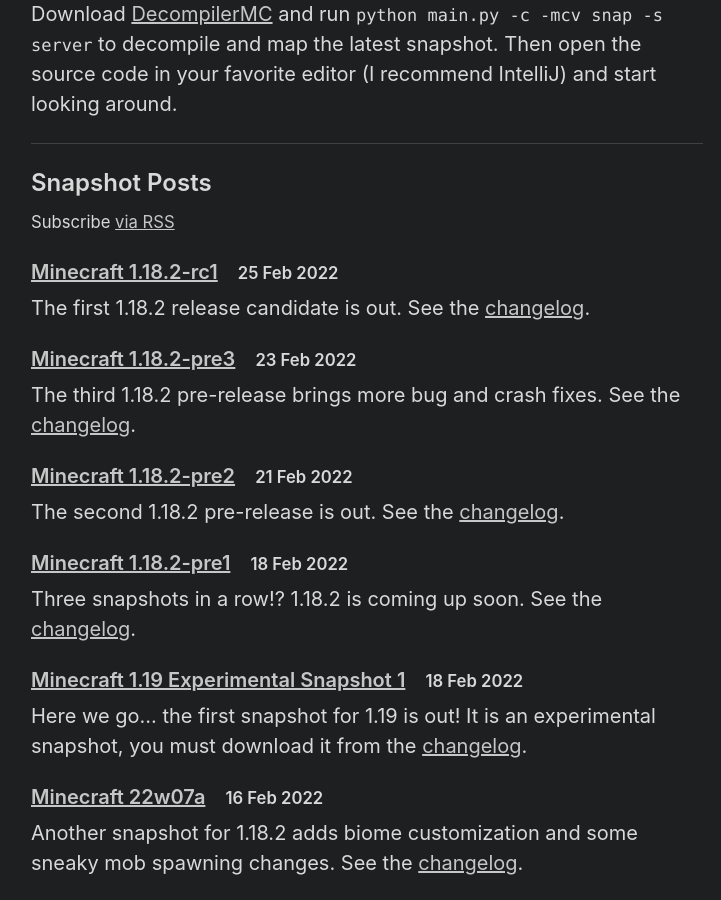
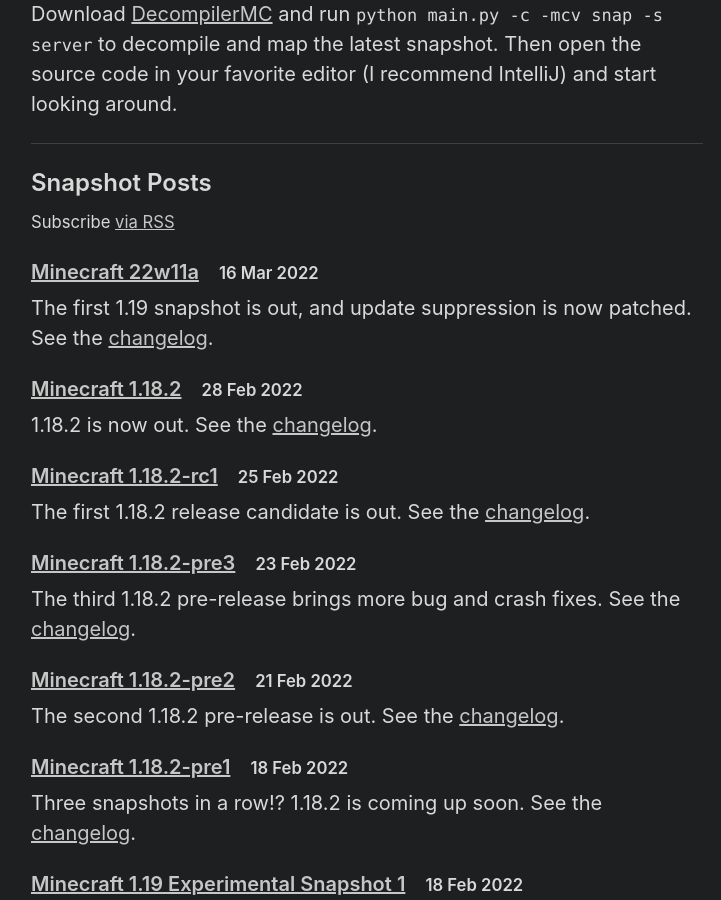
Before and after one commit to Tisawesomeness/tisawesomeness.github.io, a Jekyll site: the page built from snapshots.html, in a window 1280 px wide and 900 px high, scrolled down 542 px. Shown: the whole window, without its empty margins (273-994 px from the left). Built offline with Jekyll 4.4.1, drawn with Linux system fonts in a browser that asks for light colours; some of the changed lines change nothing that is shown; some of the changed text lies outside the part shown.

Commit message:
Add 22w11a

````diff
--- a/snapshots/_posts/2022-02-28-1-18-2.md
+++ b/snapshots/_posts/2022-02-28-1-18-2.md
@@ -1,7 +1,7 @@
 ---
 layout: post
 title: "Minecraft 1.18.2"
-date: 2021-02-28 10:17:23 -0500
+date: 2022-02-28 10:17:23 -0500
 ---
 
 1.18.2 is now out. See the [changelog](https://www.minecraft.net/en-us/article/minecraft-java-edition-1-18-2).
--- /dev/null
+++ b/snapshots/_posts/2022-03-16-22w11a.md
@@ -0,0 +1,144 @@
+---
+layout: post
+title: "Minecraft 22w11a"
+date: 2022-03-16 22:52:06 -0500
+---
+
+The first 1.19 snapshot is out, and update suppression is now patched. See the [changelog](https://www.minecraft.net/en-us/article/minecraft-snapshot-22w11a).
+
+# New Blocks
+
+Mangrove wood, logs, stripped wood/logs, planks, and everything that can be crafted with mangrove planks all have the same properties as other wood types.
+
+| Block                | Hardness | Blast Resistance | Tool    |
+| -------------------- | -------- | ---------------- | ------- |
+| Mangrove Roots       | 0.7      | 0.7              | Axe     |
+| Muddy Mangrove Roots | 0.7      | 0.7              | Shovel  |
+| Mangrove Propagule   | Instant  | Instant          |         |
+| Mud                  | 0.5      | 0.5              | Shovel  |
+| Packed Mud           | 1        | 3                | Pickaxe |
+| Mud Bricks           | 1.5      | 3                | Pickaxe |
+| Mud Brick Stairs     | 1.5      | 3                | Pickaxe |
+| Mud Brick Slab       | 2        | 6                | Pickaxe |
+| Mud Brick Wall       | 1.5      | 3                | Pickaxe |
+| Froglights           | Instant  | Instant          |         |
+| Frogspawn            | Instant  | Instant          |         |
+
+Note that the mud brick slab is double the normal blast resistance.
+
+Endermen can hold mud blocks, but not packed mud. Like soul sand, mud is an opaque block that conducts redstone.
+
+The mangrove propagule is considered both a sapling and a flower according to the `#saplings` and `#flowers` tags. This means that bees will try to pollinate propagules.
+
+Mangrove roots is a self-contained waterloggable block that **conducts redstone signal**.
+
+**Froglights emit light level 15.**
+
+# Mangrove Growth
+
+Mangrove roots have a 1/5 chance to grow when random ticked as long as there is no propagule within a 3x3x3 cube. Roots always grow when bonemealed.
+
+Propagules can be placed only on the `#dirt` tag, farmland, clay, and mud. This is hardcoded and cannot be changed except by changing the `#dirt` tag.
+
+Propagules have a 1/7 chance to grow one stage on random tick. 4 stages are needed for a full tree.
+
+# Frogs
+
+Frogs have 10 health and take **5 less fall damage** than other mobs. The hitbox is 0.5x0.5x0.5.
+
+A frog's variant is determined by the `#spawns_cold_variant_frogs` and `#spawns_warm_variant_frogs` tags. The temperate variant is id `0`, warm is id `1`, and cold is id `2`.
+
+Fluids do not push frogs.
+
+Frogs have a 2x speed multiplier when panicking, 0.75x in the water, and 1.25x when tempted by a slimeball.
+
+## Jumping
+
+Long jumping uses the same mechanics as goats. The long jump cooldown is uniform random between **100-140 ticks** (5 to 7 seconds). Frogs will jump to a block within a 9x5x9 box centered on the frog. **Lilypads count as a valid jump target.**
+
+Frogs have a 50% chance to prioritize jumping to a preferred block. The preferred blocks are lilypads and big dripleaves, the two blocks in the `#frog_prefer_jump_to` tag. The frog will compute jump locations as normal, then pick a location with the lilypad or dripleaf without weighting. If the frog does not select a jump location with its preferred block, then it will select the first non-preferred location without weighting.
+
+The jumping mechanics in general have changed, including for the goat. Goats and frogs will make sure they are not in water or lava before jumping.
+
+## Eating
+
+When a frog tries to eat a mob, it walks towards the mob at 75% speed, then eats it when the frog is **within 1.75 blocks**. The eating animation lasts 6 ticks.
+
+If a frog starts trying to eat a mob, but cannot eat it within 5 seconds, the eating behavior is cancelled.
+
+## Tadpoles
+
+Breeding frogs with a slimeball gives **1-7 xp** (uniform random). After breeding, there is a 6000 tick cooldown (5 minutes).
+
+Frogspawn can be placed on water or any waterlogged block, including blocks such as top half slabs.
+
+Tadpoles have the same AI and characteristics as other fish. They have a 2x speed multiplier when panicking, 0.15x on land, and 0.5x when idling in water.
+
+Axolotls will hunt tadpoles.
+
+Tadpoles become a fully-grown frog after **24000 ticks** (one full Minecraft day, 20 minutes).
+
+# Smelting
+
+Scaffolding nerfed from 400 ticks of fuel to 50 ticks.
+
+Mangrove roots give 300 ticks of fuel.
+
+# Sculk
+
+Sculk operates the same as the 1.19 experimental snapshot 1, except that sculk spreading from a catalyst no longer spawns shriekers.
+
+The sculk shrieker can now be waterlogged.
+
+# Tags
+
+The following tags were added in the `blocks` folder
+```
+#convertable_to_mud
+#dragon_transparent
+#frog_prefer_jump_to
+#mangrove_logs
+```
+
+`#sculk_replaceable` and `#sculk_replaceable_world_gen` were added from the experimental snapshot.
+
+In `worldgen/biome`, `#polar_bears_spawnable_on_alternate` was renamed to `#polar_bears_spawnable_on_in_frozen_ocean`
+
+The following tags were added in `worldgen/biome`
+```
+#allows_surface_slime_spawns
+#allows_tropical_fish_spawns_at_any_height
+#has_closer_water_fog
+#is_overworld
+#is_savanna
+#more_frequent_drowned_spawns
+#only_allows_snow_and_gold_rabbits
+#plays_underwater_music
+#polar_bears_spawn_on_alternate_blocks
+#produces_corals_from_bonemeal
+#reduce_water_ambient_spawns
+#required_ocean_monument_surrounding
+#spawns_cold_variant_frogs
+#spawns_warm_variant_frogs
+#stronghold_biased_to
+#water_on_map_outlines
+#without_patrol_spawns
+#without_wandering_trader_spawns
+#without_zombie_sieges
+```
+
+In `worldgen/flat_level_generator_preset`, the `#visible` tag was added.
+
+In `worldgen/world_preset`, the `#normal` and `#extended` tags were added.
+
+`worldgen/configured_structure_feature` was renamed to `worldgen/structure`. The `#cats_spawn_as_black` and `#cats_spawn_in` tags were added to the structure folder.
+
+# Update Suppression
+
+**Mojang has patched update suppression.** Updates are no longer processed completely recursively, so no `StackOVerflowException` will be thrown.
+
+The block update order has changed.
+
+![](/snapshots/img/22w11a-update-suppression.png)
+
+Credit to Ajvej#3598 in the SciCraft discord for the image.
````
Also changed, not shown: snapshots/img/22w11a-update-suppression.png (added).
